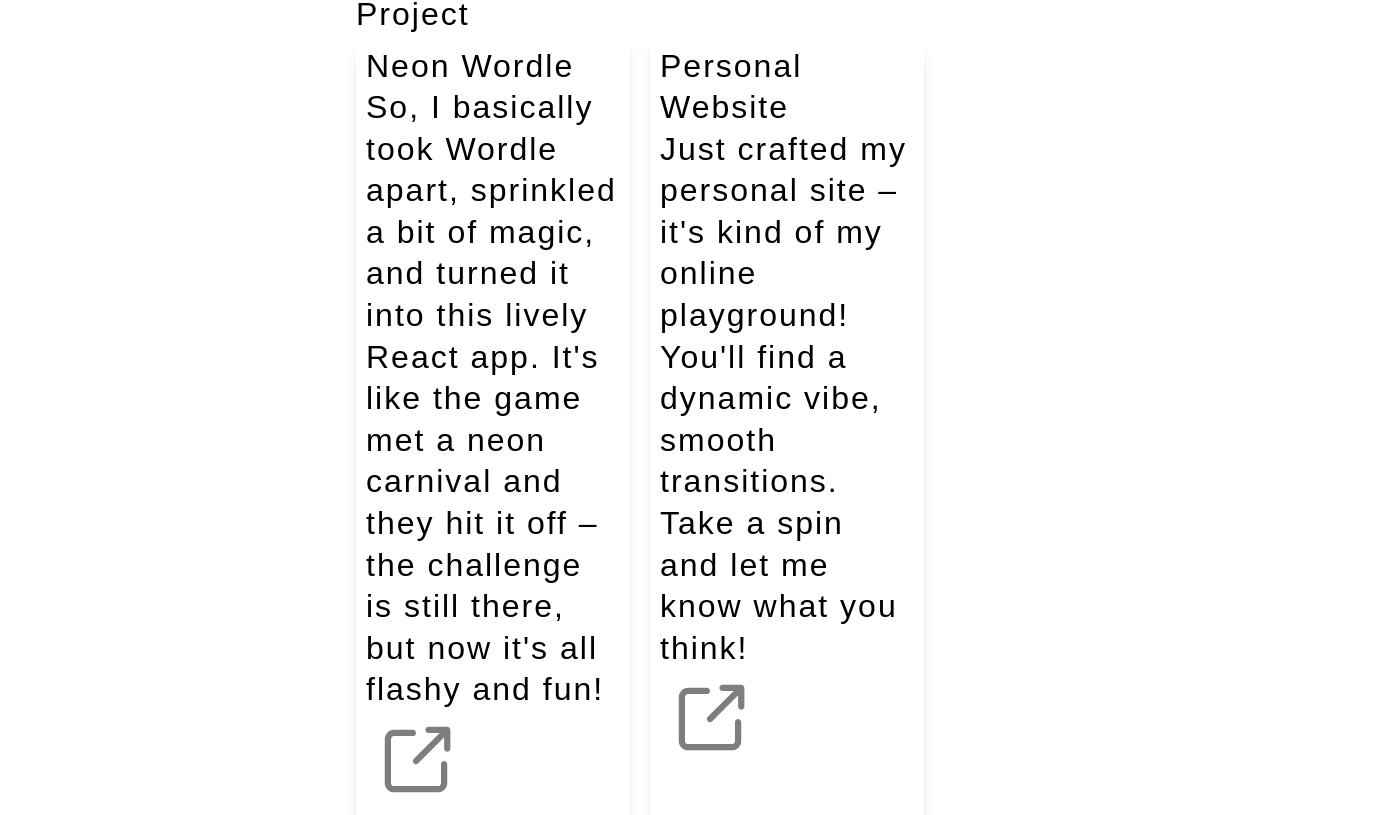
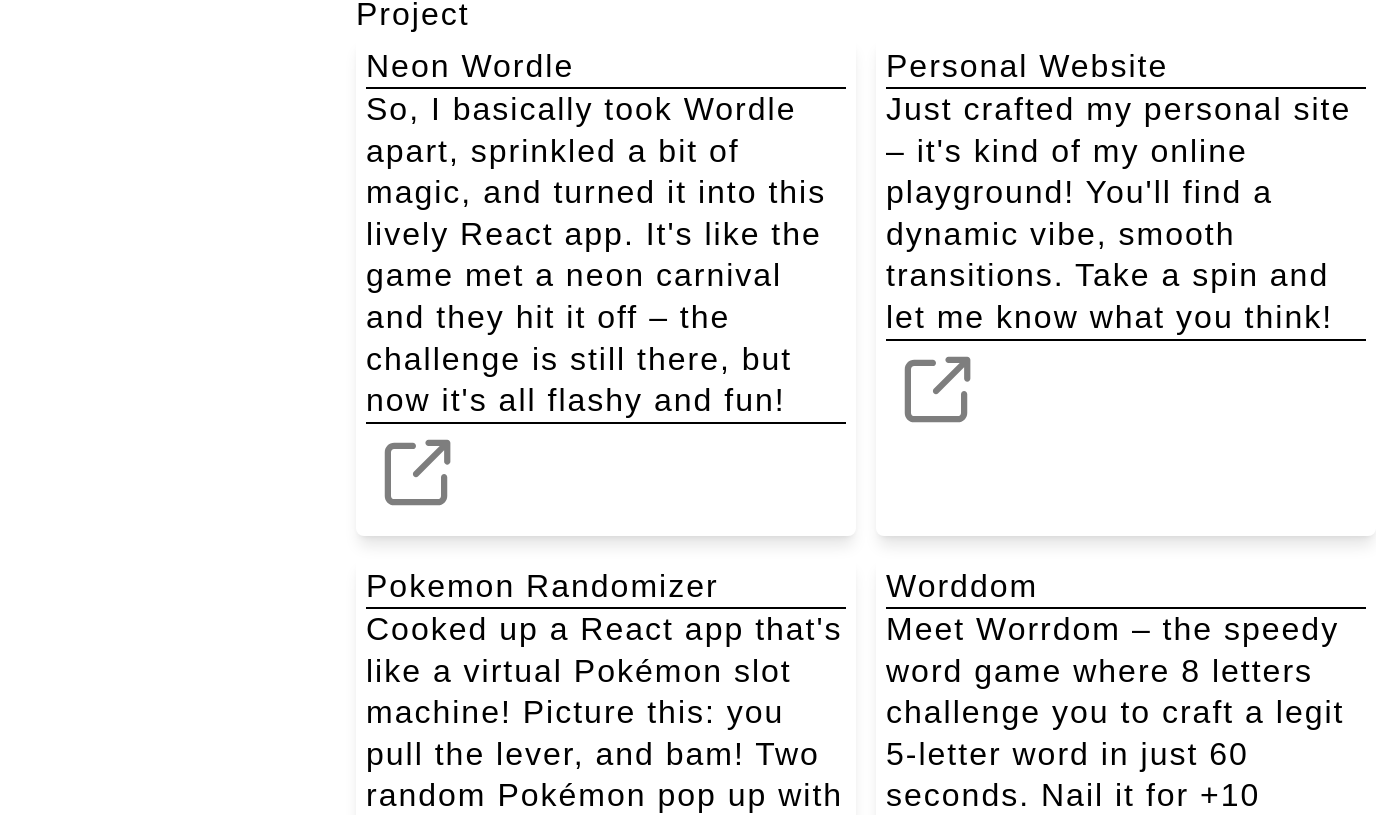
Before and after one commit to kareemIt/Personal-Site, a React (Create React App) app: page / in a window 1280 px wide. Shown: the part 2078-2893 px from the top of the page, 1376 px wide, since content can reach past the window. Built offline with nearby package versions, Linux system fonts and the light colour scheme; the HTML template or start-up script is replaced by a standard one.

Commit message:
added links to projects

```diff
--- a/src/components/Project.js
+++ b/src/components/Project.js
@@ -9,8 +9,10 @@
       {projectInfo.projects.map((project, index) => (
         <div className='project-container' key={index}>
                 <h1>{project.name}</h1>
-                <h1>{project.description}</h1>
-                <img src={share} className='button'/>
+                <h1 className='description'>{project.description}</h1>
+                <a href={project.link}>
+                  <img src={share} className='button'/>
+                </a>
                 </div>
             ))}
     </div>
--- a/src/style.css
+++ b/src/style.css
@@ -115,11 +115,14 @@
 .button:hover {
   opacity: 1;
 }
-.icon{
-
+.description{
+  border-top: 2px solid black;
+  border-bottom: 2px solid black;
 }
 
 .project-container{
+  height: 500px;
+  width: 500px;
   padding: 10px;
   border-radius:  8px;
   --tw-shadow: 0 13px 15px -3px rgb(0 0 0 / .1), 0 4px 6px -4px rgb(0 0 0 / .1);
```
